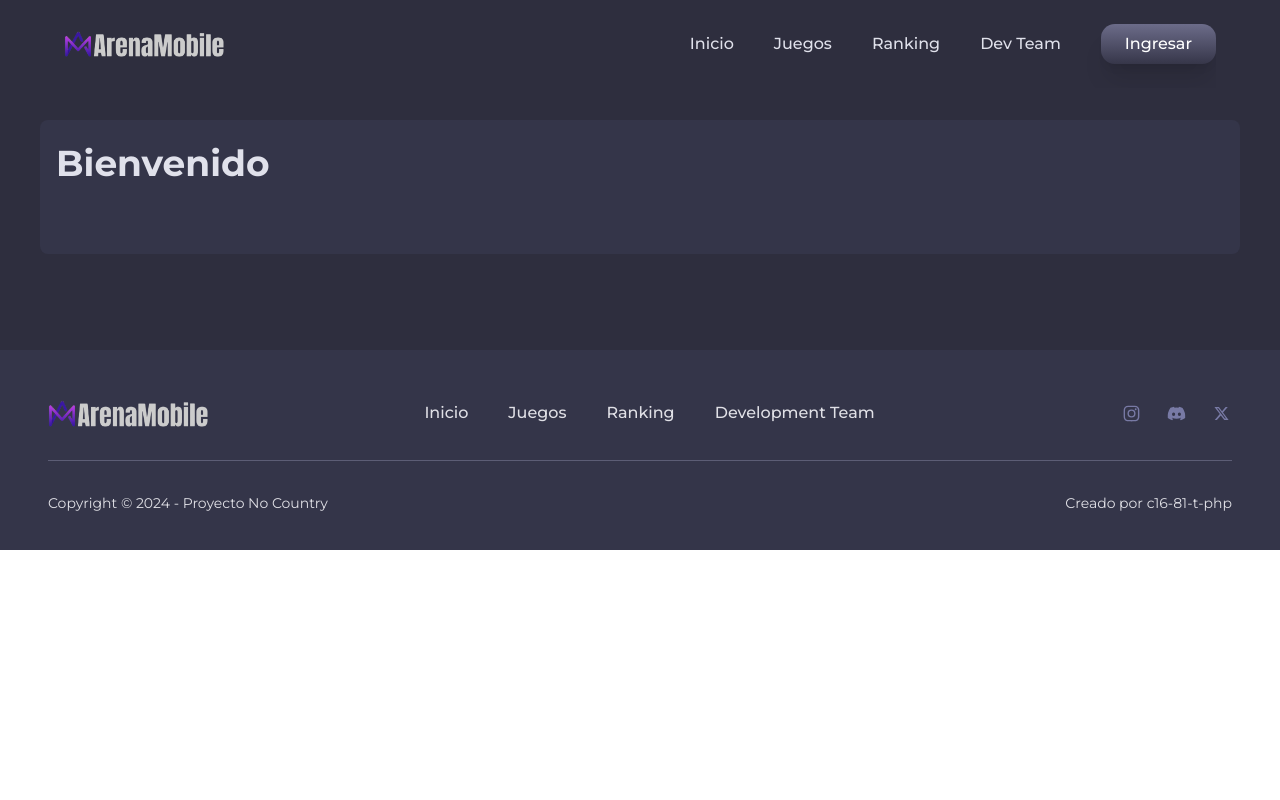
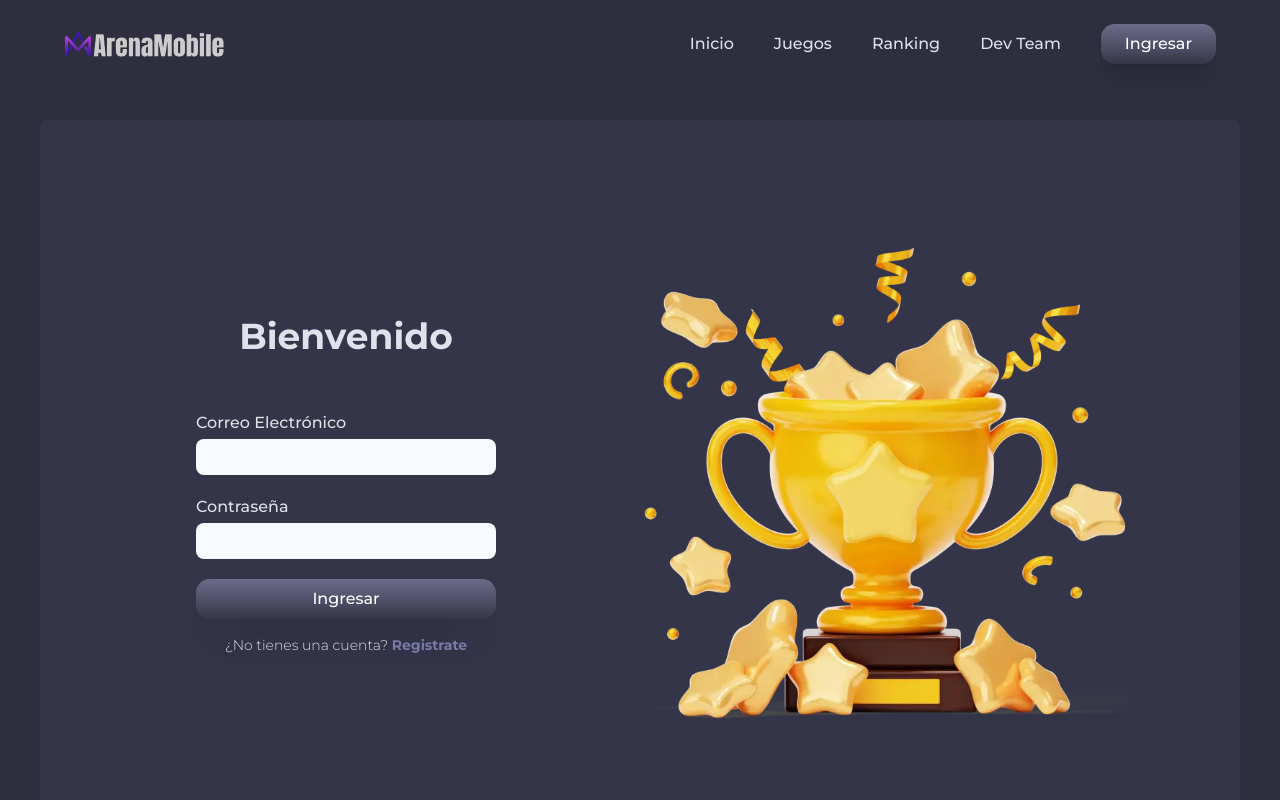
Before and after one commit to No-Country/c16-81-t-php, a React (Vite) app in the folder client/: page /login in a window 1280 px wide. Shown: the top 800 px of the page. Built offline with nearby package versions, Linux system fonts and the light colour scheme.

Commit message:
Login form

```diff
--- a/client/src/assets/index.js
+++ b/client/src/assets/index.js
@@ -43,6 +43,8 @@ import freeFireCover from "./free-fire-cover.webp";
 import lolCover from "./lol-cover.webp";
 import pubgCover from "./pubg-cover.webp";
 import art from "./Art.png";
+import artMobile from "./Art_mobile.webp";
+import artDesktop from "./Art_desktop.webp";
 
 export {
   logo,
@@ -89,5 +91,7 @@ export {
   freeFireCover,
   lolCover,
   pubgCover,
-  art
+  art,
+  artMobile,
+  artDesktop
 };
--- a/client/src/components/Login/LoginForm.jsx
+++ b/client/src/components/Login/LoginForm.jsx
@@ -1,11 +1,68 @@
 import React from 'react'
+import { useForm } from 'react-hook-form';
+import { artMobile } from "../../assets";
+import { Link } from "react-router-dom"
 
 const LoginForm = () => {
+
+  const { register, handleSubmit, formState: { errors } } = useForm();
+
+  const onSubmit = (data) => {
+    // Aquí se envian los datos del formulario al backend
+    console.log(data);
+  };
+
   return (
-    <form
+    <form onSubmit={handleSubmit(onSubmit)}
     className="container w-auto mx-2 md:mx-auto px-4 py-4 mb-16 grid grid-cols-1 md:grid-cols-2 gap-2 items-center bg-card rounded-lg">
+        <div className="flex flex-col justify-center items-center">
+            <h1 className="font-monse font-bold text-secondary text-[30px] md:text-[36px] mb-4 md:mb-12">Bienvenido</h1>
+            <div className="flex flex-col items-start gap-4">
+                <div className='flex flex-col'>
+                    <label className="block mb-1 font-monse font-medium text-paragraph text-[16px]">Correo Electrónico</label>
+                    <input type='email'
+                    className="w-[280px] sm:w-[300px] shadow-sm px-4 py-2 font-monse font-semibold text-primary bg-[#F7FBFF] text-sm rounded-lg outline-none mb-1"
+                    {...register("email", {
+                        required: {
+                        value: true,
+                        },
+                        pattern: {
+                        value: /^[a-zA-Z0-9_.+-]+@[a-zA-Z0-9-]+\.[a-zA-Z0-9-.]+$/,
+                        },
+                    })} />
+                    {errors.email && <span span className='text-red-500'>Este campo es requerido</span>}
+                </div>
+                <div className='flex flex-col'>
+                    <label className="block mb-1 font-monse font-medium text-paragraph text-[16px]">Contraseña</label>
+                    <input type="password"
+                    className="w-[280px] sm:w-[300px] shadow-sm px-4 py-2 font-monse font-semibold text-primary bg-[#F7FBFF] text-sm rounded-lg outline-none mb-1"
+                    {...register("password", {
+                        required: {
+                        value: true,
+                        },
+                    })} />
+                    {errors.password && <span span className='text-red-500'>Este campo es requerido</span>}
+                </div>
+            </div>
 
-    <h1 className="font-monse font-bold text-secondary text-[30px] md:text-[36px] mb-4 md:mb-12">Bienvenido</h1>
+            <button type="submit"
+            className={`py-2 px-6 mt-4 w-[280px] sm:w-[300px] bg-gray-gradient flex-1 flex gap-2 flex-row justify-center items-center font-monse font-medium text-[16px]
+            text-white hover:text-secondary outline-none rounded-[14px] shadow-2xl`}>Ingresar</button>
+
+            <p className="font-monse text-sm font-light text-paragraph mt-4">
+                ¿No tienes una cuenta?{" "}
+                <Link
+                    to="/register"
+                    className="font-monse font-bold text-texto hover:underline"
+                >
+                    Registrate
+                </Link>
+            </p>
+        </div>
+
+        <div className="hidden md:block pr-24">
+            <img src={artMobile} alt="art"/>
+        </div>
     </form>
   )
 }
```
Also changed, not shown: client/src/assets/Art_desktop.webp (added), client/src/assets/Art_mobile.webp (added).
